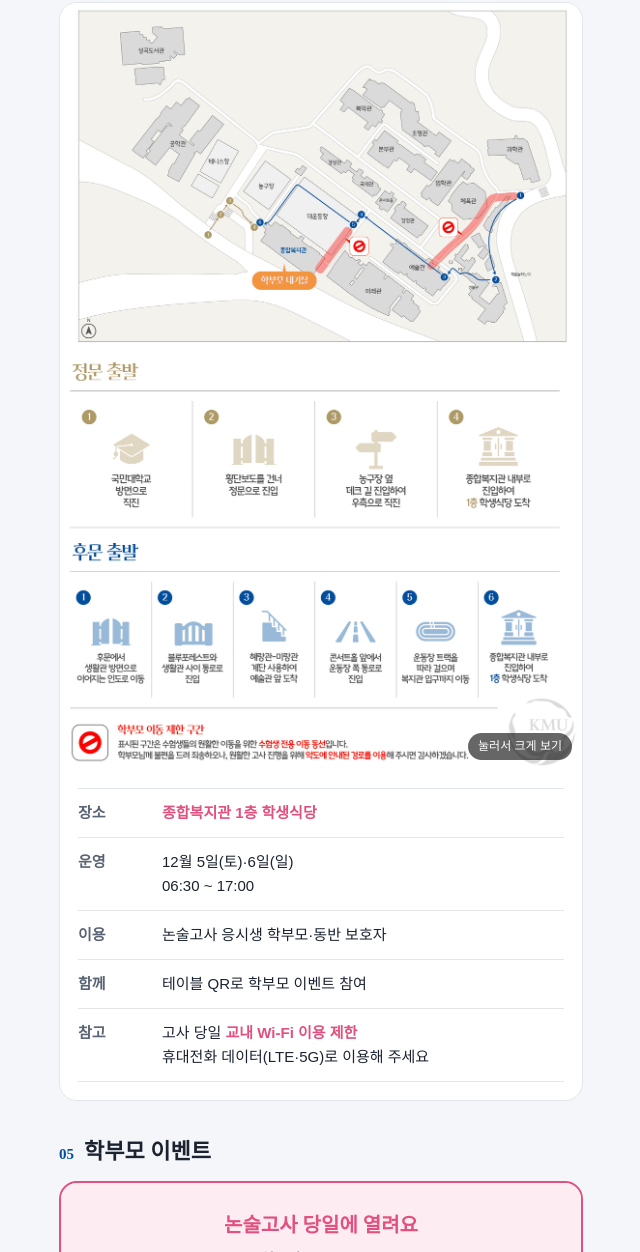
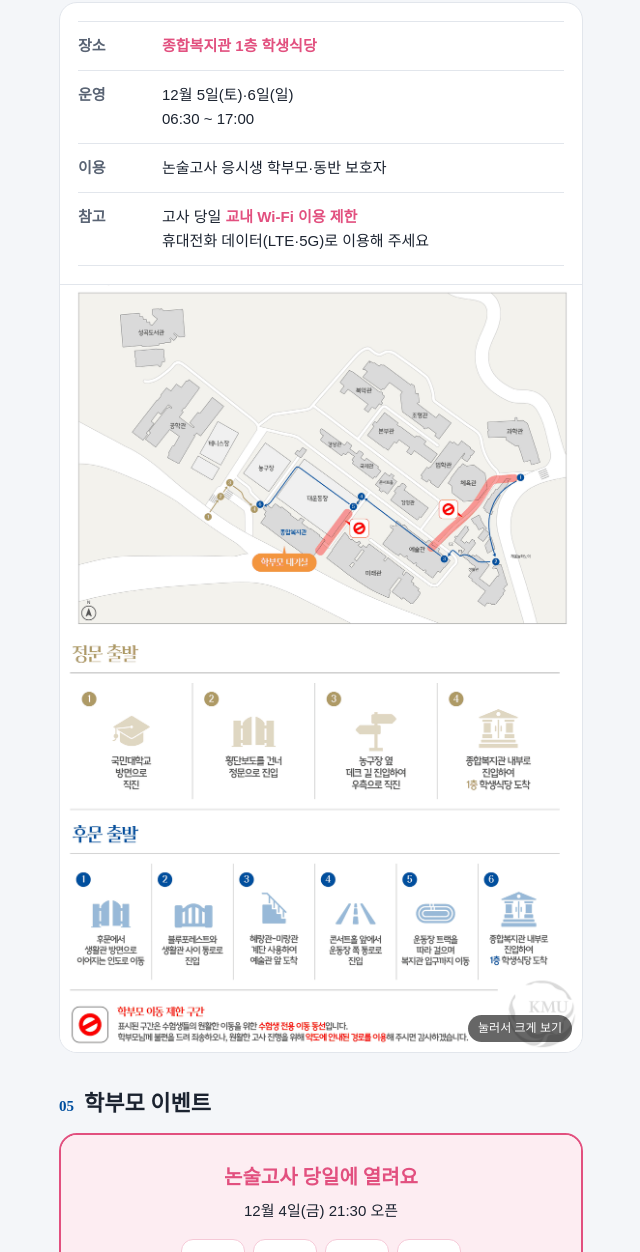
Before and after one commit to joonkim-kookmin/lounge, a plain HTML site: page index.html in a window 1280 px wide. Shown: the part 2252-3504 px from the top of the page, without its empty margins (319-959 px from the left). Drawn offline with Linux system fonts and the light colour scheme; a web font is replaced by a local one.

Commit message:
Add files via upload

```diff
--- a/index.html
+++ b/index.html
@@ -56,6 +56,7 @@ h2{font-family:var(--serif);font-size:22px;line-height:1.35}
 .zoom{display:block;position:relative}
 .zoom span{position:absolute;right:10px;bottom:10px;background:rgba(0,0,0,.6);color:#fff;font-size:12px;padding:4px 10px;border-radius:999px}
 .note{font-size:13px;color:var(--sub);margin-top:10px}
+.map-bottom{border-top:1px solid var(--line)}
 
 /* Videos */
 .videos{display:grid;gap:12px}
@@ -177,19 +178,18 @@ footer b{color:var(--ink)}
     <div class="sec-head"><span class="num">04</span><h2>학부모 대기실</h2></div>
     <p class="lead">캠퍼스 안에서는 <b style="color:var(--pink)">핑크색</b> 현수막과 스티커를 따라오세요.</p>
     <div class="card">
-      <a class="zoom" href="map.png" target="_blank" rel="noopener">
-        <img src="map.png" alt="학부모 대기실(종합복지관 1층 학생식당) 약도">
-        <span>눌러서 크게 보기</span>
-      </a>
       <div class="pad">
         <dl class="info">
           <dt>장소</dt><dd><b>종합복지관 1층 학생식당</b></dd>
           <dt>운영</dt><dd>12월 5일(토)·6일(일)<br>06:30 ~ 17:00</dd>
           <dt>이용</dt><dd>논술고사 응시생 학부모·동반 보호자</dd>
-          <dt>함께</dt><dd>테이블 QR로 학부모 이벤트 참여</dd>
           <dt>참고</dt><dd>고사 당일 <b>교내 Wi-Fi 이용 제한</b><br>휴대전화 데이터(LTE·5G)로 이용해 주세요</dd>
         </dl>
       </div>
+      <a class="zoom map-bottom" href="map.png" target="_blank" rel="noopener">
+        <img src="map.png" alt="학부모 대기실(종합복지관 1층 학생식당) 약도">
+        <span>눌러서 크게 보기</span>
+      </a>
     </div>
   </section>
 
```
